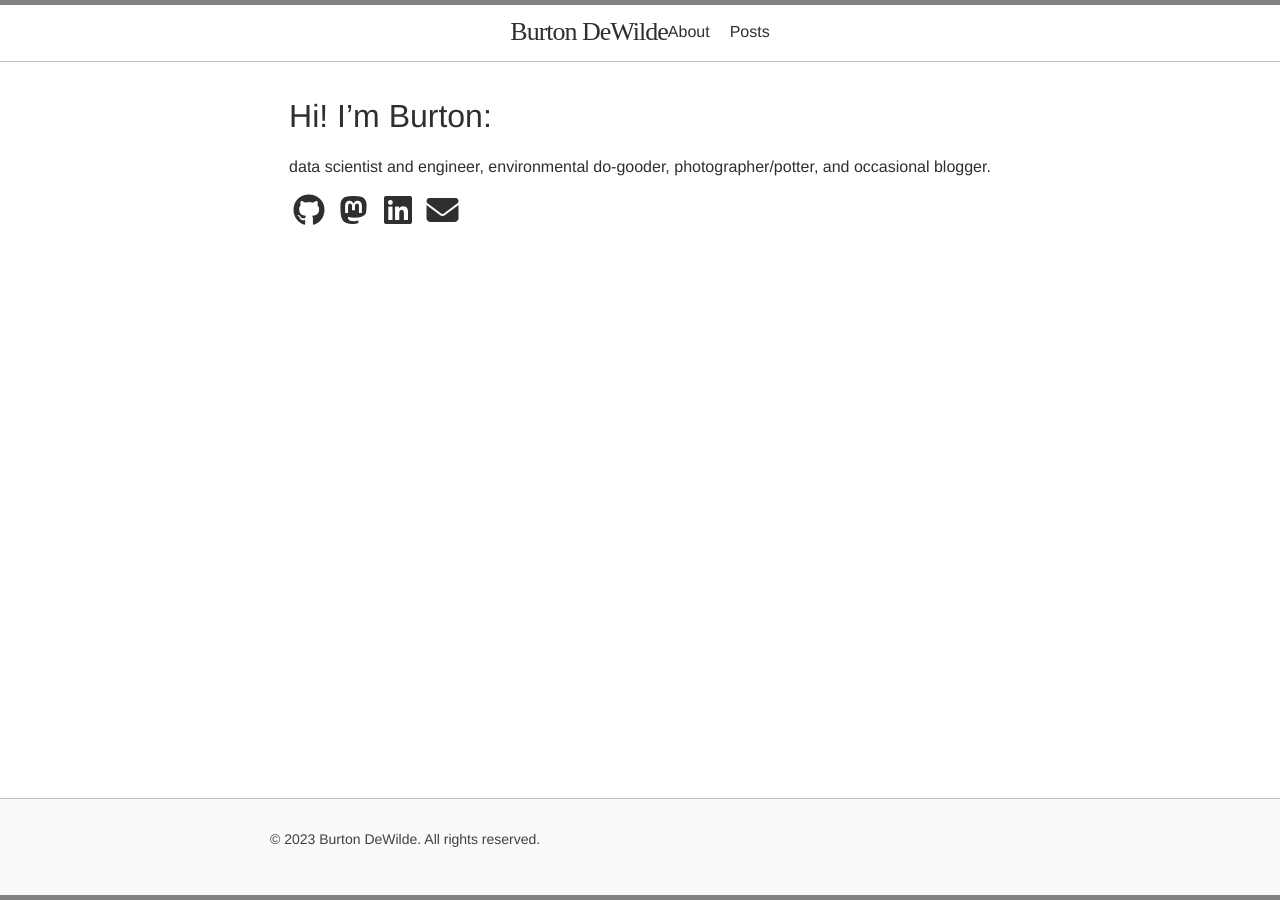
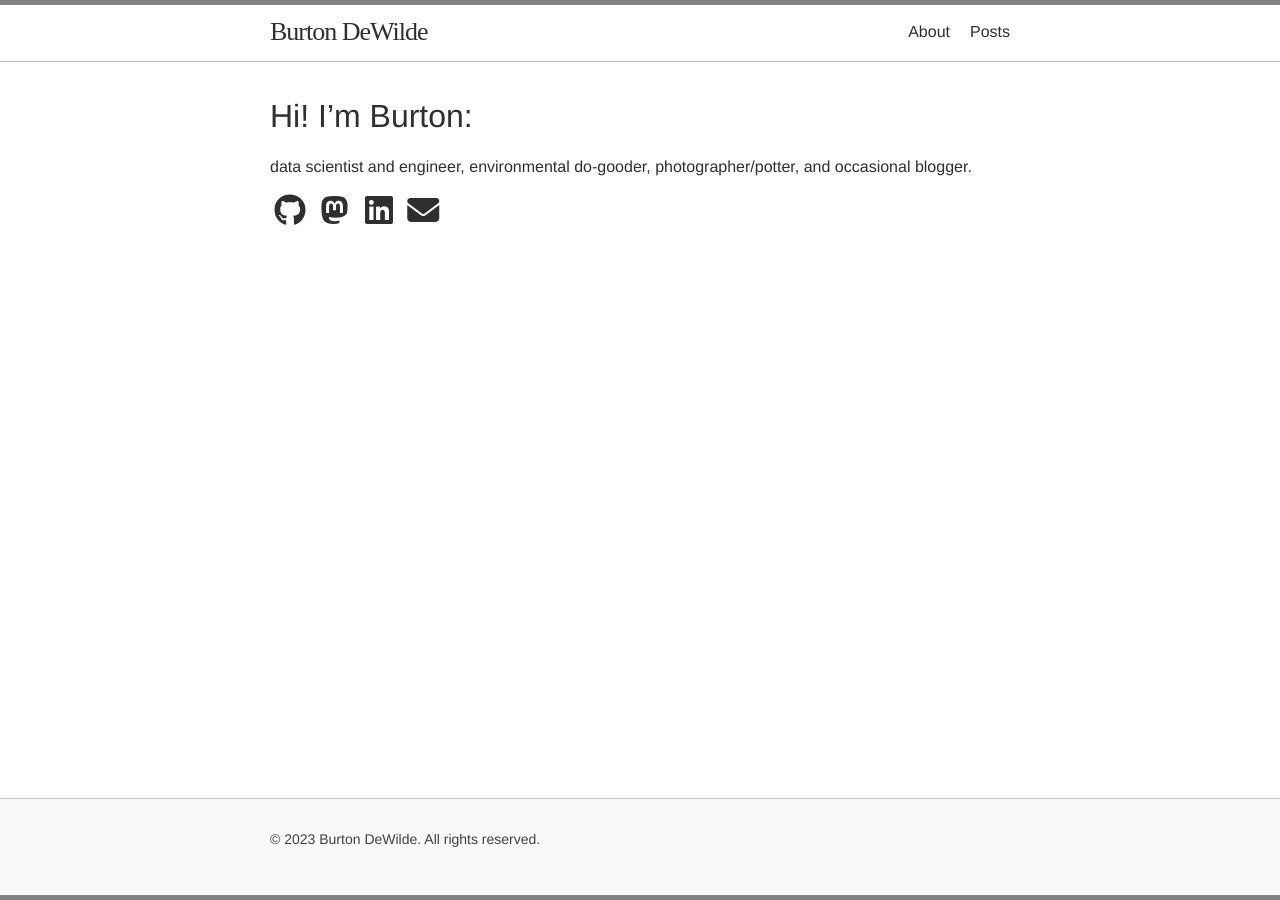
Before and after one commit to bdewilde/bdewilde.github.io, a Jekyll site: the page built from pages/index.md, in a window 1280 px wide. Built offline with Jekyll 4.4.1, drawn with Linux system fonts in a browser that asks for light colours; nearby versions of some CDN libraries; some web fonts are replaced.

Commit message:
fix: Remaining weirdness in css file

```diff
--- a/assets/css/style.css
+++ b/assets/css/style.css
@@ -22,8 +22,8 @@
   --site-link-color-hover: #6662ba;
   --header-height: 60px;
   --footer-height: 40px;
+  --base-font-family: Helvetica, Arial, sans-serif;
   --base-font-size: 16px;
-  --small-font-size: 14px;
   --base-font-weight: 400;
   --small-font-size: calc(var(--base-font-size) * 0.875);
   --base-line-height: 1.5;
@@ -50,10 +50,6 @@
   margin-bottom: calc(var(--spacing-unit) / 2);
 }
 
-/* html, body {
-  height: 100%;
-} */
-
 body {
   background-color: var(--background-color);
   color: var(--text-color);
@@ -61,7 +57,7 @@
   font-weight: var(--base-font-weight);
   font-size: var(--base-font-size);
   line-height: var(--base-line-height);
-  font-family: Helvetica, Arial, sans-serif;
+  font-family: var(--base-font-family);
   font-kerning: normal;
   font-feature-settings: "kern" 1;
   -webkit-text-size-adjust: 100%;
@@ -141,7 +137,7 @@
   color: #919191;
   border-left: 4px solid var(--grey-color-light);
   padding-left: calc(var(--spacing-unit) / 2);
-  /* @include relative-font-size(1.125); */
+  font-size: calc(var(var(--base-font-size) * 1.125));
   letter-spacing: -1px;
   font-style: italic;
 }
@@ -150,9 +146,8 @@
 }
 
 /* Code formatting */
-pre,
-code {
-  /* @include relative-font-size(0.9375); */
+pre, code {
+  font-size: calc(var(var(--base-font-size) * 0.9375));
   border: 1px solid var(--grey-color-light);
   border-radius: 3px;
   background-color: #eef;
@@ -180,19 +175,29 @@
   border-collapse: collapse;
   border: 1px solid var(--grey-color-light);
 }
-table>tr:nth-child(even) {
+table tr:nth-child(even) {
   background-color: lighten(var(--grey-color-light), 6%);
 }
-table>th, table>td {
+table th, table td {
   padding: calc(var(--spacing-unit) / 3) calc(var(--spacing-unit) / 2);
 }
-table>th {
+table th {
   background-color: var(--grey-color-light);
   border: 1px solid var(--grey-color);
   border-bottom-color: var(--grey-color);
 }
-table>td {
+table td {
   border: 1px solid var(--grey-color-light);
+}
+
+/* Icons */
+.svg-icon {
+  width: 16px;
+  height: 16px;
+  display: inline-block;
+  fill: var(--grey-color);
+  padding-right: 5px;
+  vertical-align: text-top;
 }
 
 /** Clearfix */
@@ -202,36 +207,15 @@
   clear: both;
 }
 
-.post-meta {
-  color: var(--grey-color);
-  font-size: 14px;
-  margin-top: 5px;
-  margin-bottom: 5px;
-}
-.post-meta i,
-.post-meta span {
-  margin-right: 4px;
-}
-.post-meta .post-date {
-  margin-right: 15px;
-  display: inline;
-}
-.post-meta .post-tags {
-  display: inline;
-}
-
-.site-title {
-  font-family: serifa;
-  letter-spacing: -1px;
-}
-
 /* Wrapper */
 .wrapper {
-  max-width: calc(var(--content-width) - var(--spacing-unit) * 2);
+  max-width: calc(var(--content-width) - (var(--spacing-unit) * 2));
   margin-right: auto;
   margin-left: auto;
   padding-right: var(--spacing-unit);
   padding-left: var(--spacing-unit);
+}
+.wrapper::after {
   content: "";
   display: table;
   clear: both;
@@ -261,12 +245,14 @@
 }
 
 .site-title {
+  font-family: serifa;
   font-size: calc(var(--base-font-size) * 1.625);
   font-weight: 300;
   line-height: calc(var(--base-line-height) * var(--base-font-size) * 2.25);
   letter-spacing: -1px;
   margin-bottom: 0;
   float: left;
+  color: var(--grey-color-dark);
 }
 .site-title:visited {
   color: var(--grey-color-dark);
@@ -349,7 +335,7 @@
 }
 
 .site-footer .copyright {
-  font-size: 14px;
+  font-size: var(--small-font-size);
   color: var(--grey-color-dark);
   height: 100%;
   display: flex;
@@ -382,7 +368,7 @@
 }
 
 .post-meta {
-  font-size: var(--small-font-siz)e;
+  font-size: var(--small-font-size);
   color: var(--grey-color);
 }
 
```
